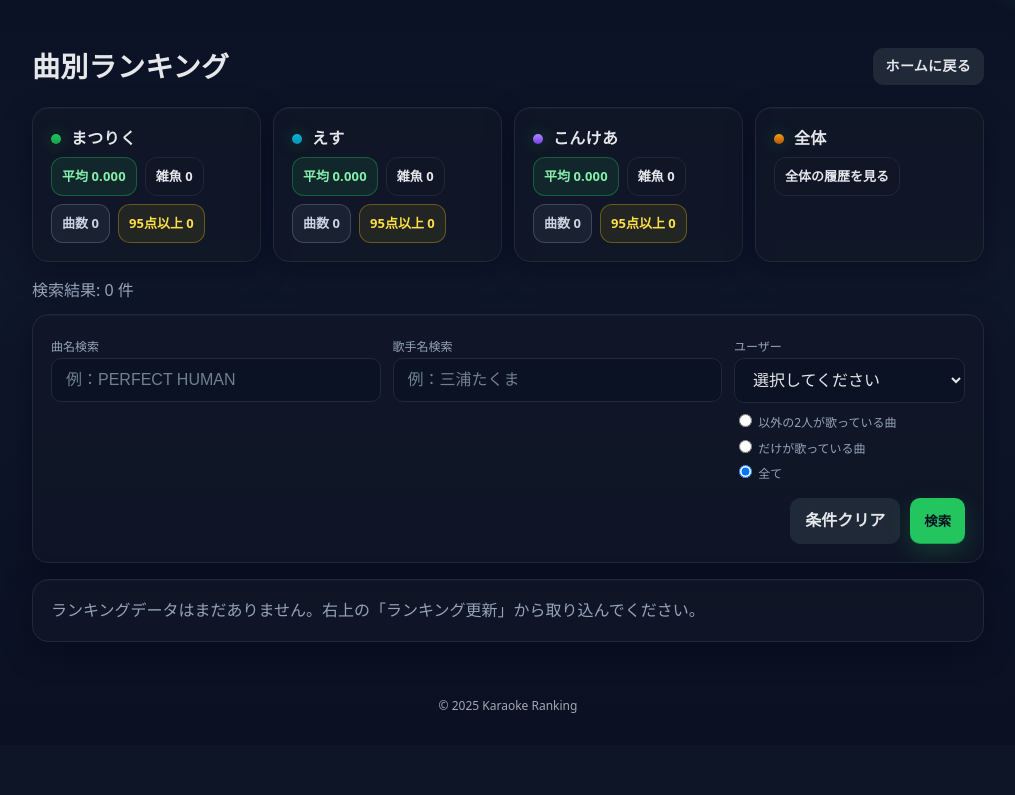
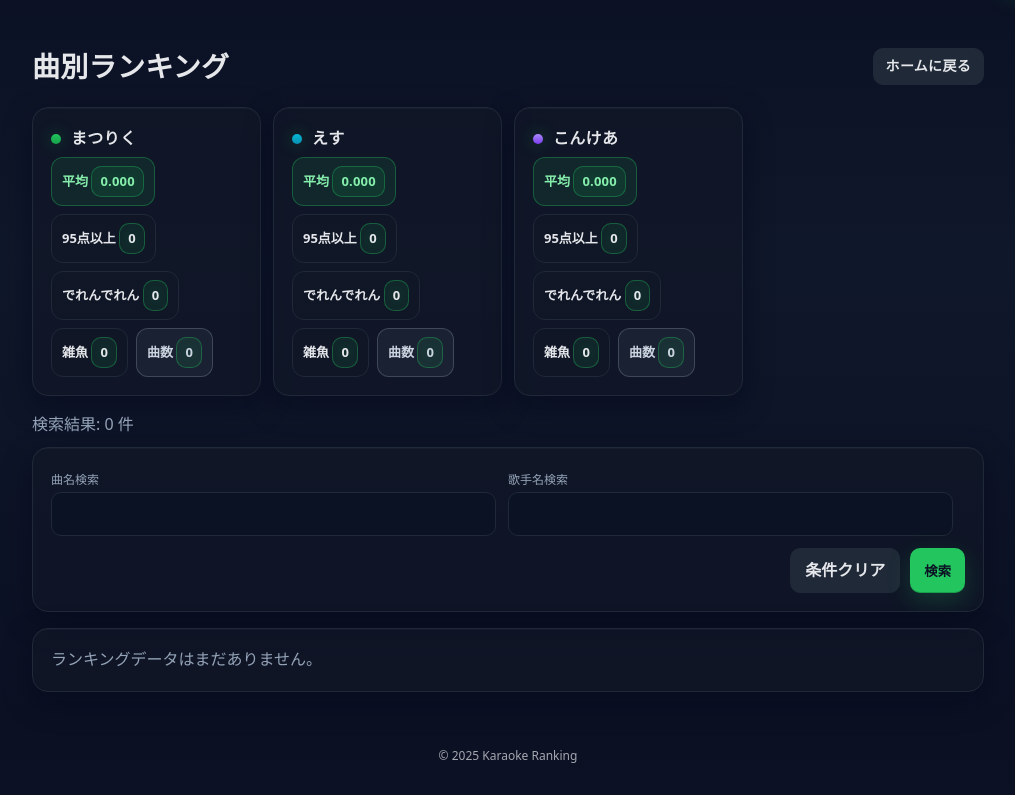
Before and after one commit to matsuriku0331/karaoke_ranking2, a Flask app: page /ranking in a window 1280 px wide. Shown: the part 62-857 px from the top of the page, without its empty margins (132-1147 px from the left). Before the commit the page ends 775 px from the top, so only its background shows below. Run offline with Flask 3, Linux system fonts and the light colour scheme; data that the repository does not hold is empty.

Commit message:
kっっd

```diff
--- a/app.py
+++ b/app.py
@@ -203,12 +203,17 @@ def admin_required(fn):
         return redirect(url_for("admin_login", next=request.path))
     return wrapper
 
+# ---- CSV ユーティリティ ----
 ALLOWED_CSV_EXTS = {"csv"}
 
 def _allowed_csv(filename: str) -> bool:
     return "." in filename and filename.rsplit(".", 1)[1].lower() in ALLOWED_CSV_EXTS
 
 def _read_csv_flex(file_storage) -> pd.DataFrame:
+    """
+    エンコーディングを utf-8-sig → cp932 の順で試す。
+    余計な空白をtrim。空行は落とす。
+    """
     raw = file_storage.read()
     for enc in ("utf-8-sig", "cp932"):
         try:
@@ -220,6 +225,7 @@ def _read_csv_flex(file_storage) -> pd.DataFrame:
     if df is None:
         raise ValueError("CSVの読み込みに失敗しました（文字コード不明）。UTF-8 / Shift_JIS を試してください。")
 
+    # 列名・文字列のトリム
     df.columns = [str(c).strip() for c in df.columns]
     for col in df.columns:
         if df[col].dtype == object:
@@ -228,6 +234,11 @@ def _read_csv_flex(file_storage) -> pd.DataFrame:
     return df
 
 def _normalize_csv_columns(df: pd.DataFrame) -> pd.DataFrame:
+    """
+    いろいろな列名バリエーションを、アプリの標準
+    「曲名」「歌手名」「ユーザー」「スコア」「日付」に正規化する
+    """
+    # 候補名（小文字比較）
     candidates = {
         "曲名": {"曲名", "song", "title", "song_name", "songs"},
         "歌手名": {"歌手名", "artist", "singer", "artist_name"},
@@ -247,6 +258,7 @@ def _normalize_csv_columns(df: pd.DataFrame) -> pd.DataFrame:
         if hit:
             target_cols[std] = hit
 
+    # 必須：曲名, ユーザー, スコア, 日付（歌手名は任意）
     required = {"曲名", "ユーザー", "スコア", "日付"}
     if not required.issubset(set(target_cols.keys())):
         missing = required - set(target_cols.keys())
@@ -256,7 +268,10 @@ def _normalize_csv_columns(df: pd.DataFrame) -> pd.DataFrame:
     out["曲名"] = df[target_cols["曲名"]]
     out["歌手名"] = df[target_cols["歌手名"]] if "歌手名" in target_cols else None
     out["ユーザー"] = df[target_cols["ユーザー"]]
+    # スコアをfloat化
     out["スコア"] = pd.to_numeric(df[target_cols["スコア"]], errors="coerce")
+
+    # 日付：柔軟にパース
     out["日付"] = pd.to_datetime(df[target_cols["日付"]], errors="coerce")
     return out
 
@@ -271,9 +286,12 @@ def ranking():
     singer_query = request.args.get("singer", "")
     filter_user = request.args.get("filter_user", "")
     filter_type = request.args.get("filter_type", "")
+    # ★ 追加：ユーザーカードから来るスコア種別フィルタ
+    filter_score_type = request.args.get("filter_score_type", "")  # "95plus" | "under80" | ""
 
     df_all = df_from_db()
 
+    # ---- ユーザー組合せフィルタ（ほか2人 / 選択ユーザーだけ）----
     if not df_all.empty and filter_user and filter_type:
         song_users = df_all.groupby("曲名")["ユーザー"].unique()
         if filter_type == "others2":
@@ -282,30 +300,42 @@ def ranking():
             )].index
             df_all = df_all[df_all["曲名"].isin(allowed)]
         elif filter_type == "solo":
+            # 選択ユーザーだけが歌っている曲に限定
             allowed = song_users[song_users.apply(
                 lambda us: len(set(us)) == 1 and filter_user in us
             )].index
             df_all = df_all[df_all["曲名"].isin(allowed)]
 
+    # ---- ユーザーカードの 95点以上 / 80点未満 絞り込み ----
+    if not df_all.empty and filter_user and filter_score_type:
+        if filter_score_type == "95plus":
+            df_all = df_all[(df_all["ユーザー"] == filter_user) & (df_all["スコア"] >= 95)]
+        elif filter_score_type == "under80":
+            df_all = df_all[(df_all["ユーザー"] == filter_user) & (df_all["スコア"] < 80)]
+
+    # ---- ユーザー集計（平均 / 曲数 / 95+曲種数 / 80未満曲種数）----
     user_averages = {}
+    user_total_records = {}
+    user_95plus_counts = {}
+    user_below80_counts = {}
     first_place_counts = {}
     third_place_counts = {}
-    user_total_records = {}
-    user_95_counts = {}
 
     if not df_all.empty:
         user_averages = df_all.groupby("ユーザー")["スコア"].mean().round(2).to_dict()
         user_total_records = df_all.groupby("ユーザー").size().to_dict()
-        df_95 = df_all[df_all["スコア"] >= 95]
-        for user, group in df_95.groupby("ユーザー"):
-            user_95_counts[user] = group["曲名"].nunique()
+        # 曲の“種類数”でカウント（nunique）
+        user_95plus_counts = df_all[df_all["スコア"] >= 95].groupby("ユーザー")["曲名"].nunique().to_dict()
+        user_below80_counts = df_all[df_all["スコア"] < 80].groupby("ユーザー")["曲名"].nunique().to_dict()
 
+    # ---- テキスト検索（曲名 / 歌手名）----
     filtered = df_all.copy()
     if song_query:
         filtered = filtered[filtered["曲名"].fillna("").str.contains(song_query, case=False, na=False)]
     if singer_query:
         filtered = filtered[filtered["歌手名"].fillna("").str.contains(singer_query, case=False, na=False)]
 
+    # ---- 曲別 Top3（人被り無し）----
     best_rows = pd.DataFrame(columns=["曲名", "ユーザー", "歌手名", "スコア", "日付"])
     if not filtered.empty:
         ordered = filtered.sort_values(["スコア", "日付"], ascending=[False, True])
@@ -341,24 +371,29 @@ def ranking():
     return render_template(
         "ranking.html",
         ranking_list=ranking_list,
-        result_count=len(ranking_list),
+        result_count=len(ranking_list),  # 件数表示
         user_averages=user_averages,
         first_place_counts=first_place_counts,
         third_place_counts=third_place_counts,
         user_total_records=user_total_records,
-        user_95_counts=user_95_counts,
+        user_95plus_counts=user_95plus_counts,
+        user_below80_counts=user_below80_counts,
         song_query=song_query,
         singer_query=singer_query,
         filter_user=filter_user,
         filter_type=filter_type,
+        filter_score_type=filter_score_type,
     )
 
 @app.route("/update_ranking", methods=["POST"])
 def update_ranking():
+    # hiddenから受け取り（referrerが無い時のフォールバックにも使用）
     song_query = request.form.get("song", "")
     singer_query = request.form.get("singer", "")
     filter_user = request.form.get("filter_user", "")
     filter_type = request.form.get("filter_type", "")
+    filter_score_type = request.form.get("filter_score_type", "")
+
     total_inserted = 0
     for user, cookies in USER_COOKIES.items():
         if not cookies.get("scr_cdm"):
@@ -368,11 +403,18 @@ def update_ranking():
             inserted = insert_scores_from_df(df_new)
             total_inserted += inserted
             print(f"[update] {user}: inserted {inserted} rows")
+
     flash(f"ランキング更新完了: {total_inserted} 件追加", "info")
-    return redirect(request.referrer or url_for("ranking", song=song_query,
-                                                singer=singer_query,
-                                                filter_user=filter_user,
-                                                filter_type=filter_type))
+
+    # 直前ページへ戻る（無ければ ranking へ、かつ検索条件を引き継ぎ）
+    return redirect(
+        request.referrer or url_for("ranking",
+                                    song=song_query,
+                                    singer=singer_query,
+                                    filter_user=filter_user,
+                                    filter_type=filter_type,
+                                    filter_score_type=filter_score_type)
+    )
 
 # ---- User History ----
 @app.route("/user/<username>", methods=["GET"])
@@ -412,6 +454,7 @@ def user_history(username):
                            username=username, records=records, total=total,
                            sort=sort, song_query=song_query, singer_query=singer_query,
                            per=per, page=page, total_pages=total_pages)
+
 @app.route("/user/<username>/thirds", methods=["GET"])
 def user_third_rank(username):
     df_all = df_from_db()
@@ -590,8 +633,10 @@ def admin_import():
         df_raw = _read_csv_flex(file)
         df_norm = _normalize_csv_columns(df_raw)
         before = len(df_norm)
+        # 無効（NaT/NaN）を除外
         df_norm = df_norm.dropna(subset=["曲名", "ユーザー", "スコア", "日付"])
         dropped = before - len(df_norm)
+
         inserted = insert_scores_from_df(df_norm)
         msg = f"CSV取り込み完了: 受領 {before} 行 / 無効 {dropped} 行 / 追加 {inserted} 行"
         flash(msg, "info")
--- a/templates/ranking.html
+++ b/templates/ranking.html
@@ -6,12 +6,10 @@
   .table-wrap{overflow-x:auto}
   .col-date{min-width: 140px;}
   @media (max-width:720px){ .col-date{min-width: 160px;} }
-
   .user-cards{ display:grid; gap:12px; grid-template-columns: repeat(4, 1fr); margin-bottom:16px; }
   @media (max-width:1120px){ .user-cards{grid-template-columns: 1fr 1fr 1fr} }
   @media (max-width:920px){ .user-cards{grid-template-columns: 1fr 1fr} }
   @media (max-width:640px){ .user-cards{grid-template-columns: 1fr} }
-
   .user-card .name{ display:flex; align-items:center; gap:10px; font-weight:800; letter-spacing:.3px; margin-bottom:6px; min-width:0; }
   .user-card .name .dot{ width:10px; height:10px; border-radius:999px; box-shadow:0 0 16px rgba(34,197,94,.35); flex-shrink:0; }
   .user-card .stats{ display:flex; gap:8px; flex-wrap:wrap; }
@@ -19,26 +17,10 @@
   .pill.acc{background:rgba(34,197,94,.10); border-color:rgba(34,197,94,.35); color:#86efac}
   .pill.cyan{background:rgba(6,182,212,.10); border-color:rgba(6,182,212,.35); color:#67e8f9}
   .pill.gray{background:rgba(148,163,184,.08); border-color:rgba(148,163,184,.30); color:#cbd5e1}
-    .pill.gold{background:rgba(255,215,0,.08); border-color:rgba(255,215,0,.3); color:#fde047}
-
   input[type="text"], select { padding: 12px 14px; font-size: 16px; width:100%; }
   .name-link{ color:var(--text); text-decoration:none; }
   .name-link:hover{ text-decoration:underline; }
-
   .score{ font-weight:900; letter-spacing:.2px; text-shadow:0 0 12px rgba(34,197,94,.18); }
-    .user-card .stats .score{ background:none; border:none; text-shadow:none; padding:0; }
-    .song-title, .artist, td, th { word-break:break-word; overflow-wrap:break-word; }
-
-    @media (max-width: 768px) {
-      .grid.cols-3{ grid-template-columns: 1fr; }
-      input[type="text"], select { padding: 13px 15px; font-size: 16px; }
-      .btn, .btn.secondary { padding: 11px 16px; font-size: 15px; }
-    }
-    @media (max-width: 480px) {
-      input[type="text"], select { padding: 12px 14px; font-size: 14px; }
-      .btn, .btn.secondary { padding: 10px 14px; font-size: 13px; }
-      .pill{ font-size:12px; padding:7px 8px; }
-    }
 </style>
 {% endblock %}
 
@@ -47,6 +29,7 @@
   <input type="hidden" name="singer" value="{{ singer_query }}">
   <input type="hidden" name="filter_user" value="{{ filter_user }}">
   <input type="hidden" name="filter_type" value="{{ filter_type }}">
+  <input type="hidden" name="filter_score_type" value="{{ filter_score_type }}">
 {% endblock %}
 
 {% block content %}
@@ -60,8 +43,7 @@
   {% for uname in users_fixed %}
   <div class="user-card card">
     <div class="name">
-          {% set color =
-             'background:linear-gradient(180deg,#22c55e,#16a34a);' if uname=='まつりく' else
+      {% set color = 'background:linear-gradient(180deg,#22c55e,#16a34a);' if uname=='まつりく' else
                      'background:linear-gradient(180deg,#06b6d4,#0891b2);' if uname=='えす' else
                      'background:linear-gradient(180deg,#a78bfa,#7c3aed);' %}
       <span class="dot" style="{{ color }}"></span>
@@ -69,49 +51,27 @@
     </div>
     <div class="stats">
       <div class="pill acc">平均 <span class="score">{{ '%.3f'|format(user_averages.get(uname, 0)) }}</span></div>
+      <a class="pill name-link" href="{{ url_for('ranking', filter_user=uname, filter_score_type='95plus') }}">95点以上 <span class="score">{{ user_95plus_counts.get(uname, 0) }}</span></a>
+      <a class="pill name-link" href="{{ url_for('ranking', filter_user=uname, filter_score_type='below80') }}">でれんでれん <span class="score">{{ user_below80_counts.get(uname, 0) }}</span></a>
       <a class="pill name-link" href="{{ url_for('user_third_rank', username=uname) }}">雑魚 <span class="score">{{ third_place_counts.get(uname, 0) }}</span></a>
       <div class="pill gray">曲数 <span class="score">{{ user_total_records.get(uname, 0) }}</span></div>
-          <div class="pill gold">95点以上 <span class="score">{{ user_95_counts.get(uname, 0) }}</span></div>
     </div>
   </div>
   {% endfor %}
-    <div class="user-card card">
-      <div class="name">
-        <span class="dot" style="background:linear-gradient(180deg,#f59e0b,#b45309)"></span>
-        <a class="name-link" href="{{ url_for('all_history') }}">全体</a>
-      </div>
-      <div class="stats">
-        <a class="pill" href="{{ url_for('all_history') }}">全体の履歴を見る</a>
-      </div>
-    </div>
 </div>
 
 <div class="muted" style="margin-bottom:10px">検索結果: {{ result_count }} 件</div>
 
-  <!-- 🔎 検索フォーム -->
 <form class="card" method="get" action="{{ url_for('ranking') }}" style="margin-bottom:16px">
+  <!-- 検索フォームは既存のまま -->
   <div class="grid cols-3">
     <div>
       <label for="song">曲名検索</label>
-        <input type="text" id="song" name="song" placeholder="例：PERFECT HUMAN" value="{{ song_query }}">
+      <input type="text" id="song" name="song" value="{{ song_query }}">
     </div>
     <div>
       <label for="singer">歌手名検索</label>
-        <input type="text" id="singer" name="singer" placeholder="例：三浦たくま" value="{{ singer_query }}">
-      </div>
-      <div>
-        <label for="filter_user">ユーザー</label>
-        <select name="filter_user" id="filter_user">
-          <option value="">選択してください</option>
-          <option value="まつりく" {% if filter_user=='まつりく' %}selected{% endif %}>まつりく</option>
-          <option value="えす" {% if filter_user=='えす' %}selected{% endif %}>えす</option>
-          <option value="こんけあ" {% if filter_user=='こんけあ' %}selected{% endif %}>こんけあ</option>
-        </select>
-        <div style="margin-top:6px">
-          <label><input type="radio" name="filter_type" value="others2" {% if filter_type=='others2' %}checked{% endif %}> 以外の2人が歌っている曲</label><br>
-          <label><input type="radio" name="filter_type" value="solo" {% if filter_type=='solo' %}checked{% endif %}> だけが歌っている曲</label><br>
-          <label><input type="radio" name="filter_type" value="" {% if not filter_type %}checked{% endif %}> 全て</label>
-        </div>
+      <input type="text" id="singer" name="singer" value="{{ singer_query }}">
     </div>
   </div>
   <div class="row" style="margin-top:12px; justify-content:flex-end">
@@ -132,7 +92,6 @@
       </div>
       <div class="muted" style="font-size:12px">Top 3</div>
     </div>
-
     <div class="table-wrap">
       <table>
         <thead>
@@ -146,16 +105,8 @@
         <tbody>
           {% for record in item.records %}
           <tr>
-                  <td class="rank">
-                    {% if loop.index == 1 %}<span class="medal-1">🥇 1位</span>
-                    {% elif loop.index == 2 %}<span class="medal-2">🥈 2位</span>
-                    {% else %}<span class="medal-3">🥉 3位</span>{% endif %}
-                  </td>
-                  <td>
-                    <a class="name-link" href="{{ url_for('user_history', username=record['ユーザー']) }}">
-                      {{ record["ユーザー"] }}
-                    </a>
-                  </td>
+            <td>{% if loop.index==1 %}🥇{% elif loop.index==2 %}🥈{% else %}🥉{% endif %}</td>
+            <td><a class="name-link" href="{{ url_for('user_history', username=record['ユーザー']) }}">{{ record["ユーザー"] }}</a></td>
             <td><span class="score">{{ '%.3f'|format(record["スコア"]) }}</span></td>
             <td>{{ record["日付"]|fmtdate }}</td>
           </tr>
@@ -166,8 +117,6 @@
   </div>
   {% endfor %}
 {% else %}
-    <div class="card">
-      <div class="muted">ランキングデータはまだありません。右上の「ランキング更新」から取り込んでください。</div>
-    </div>
+  <div class="card"><div class="muted">ランキングデータはまだありません。</div></div>
 {% endif %}
 {% endblock %}
```
Lines whose indentation alone changed are shown as unchanged.
